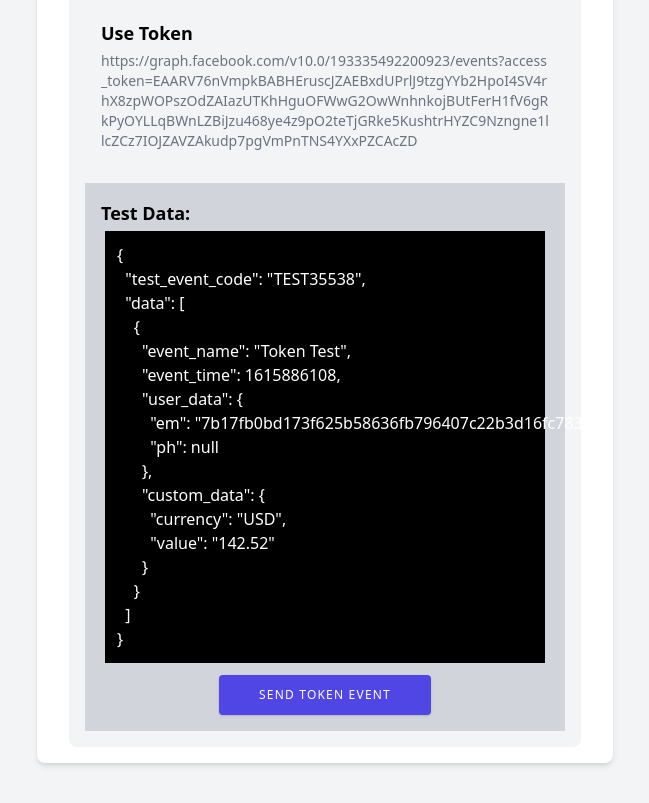
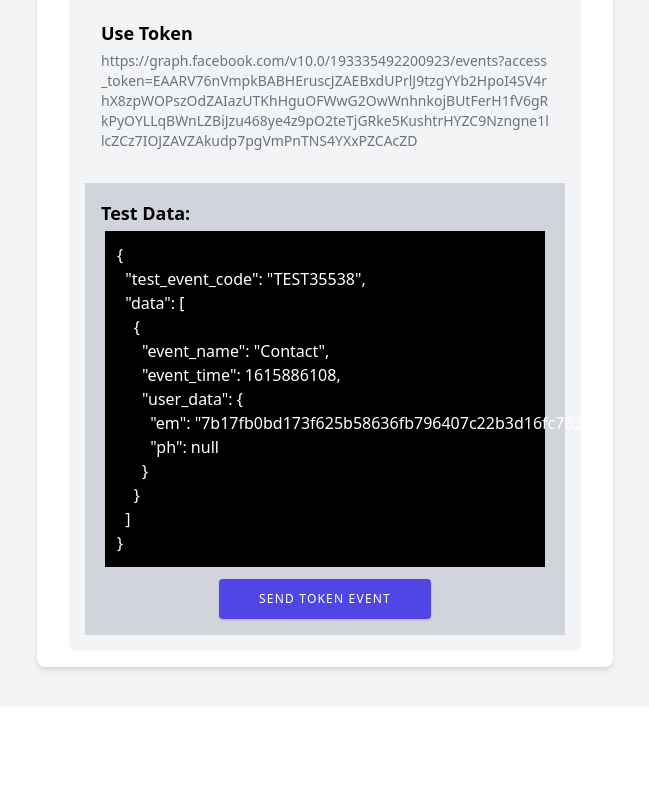
Before and after one commit to hcdMeetJob/PixelTester, a plain HTML site: page index.html in a window 1280 px wide. Shown: the part 785-1588 px from the top of the page, without its empty margins (315-964 px from the left). After the commit the page ends 1492 px from the top, so only its background shows below. Drawn offline with nearby package versions, Linux system fonts and the light colour scheme.

Commit message:
Update index.html

```diff
--- a/index.html
+++ b/index.html
@@ -102,16 +102,16 @@ fbq(
             "test_event_code" : "TEST35538",
             "data": [
                 {
-                    "event_name": "Token Test",
+                    "event_name": "Contact",
                     "event_time": 1615886108,
                     "user_data": {
                         "em": "7b17fb0bd173f625b58636fb796407c22b3d16fc78302d79f0fd30c2fc2fc068",
                         "ph": null
                     },
-                    "custom_data": {
-                        "currency": "USD",
-                        "value": "142.52"
-                    }
+                    // "custom_data": {
+                    //     "currency": "USD",
+                    //     "value": "142.52"
+                    // }
                 }
             ]
         }
```
